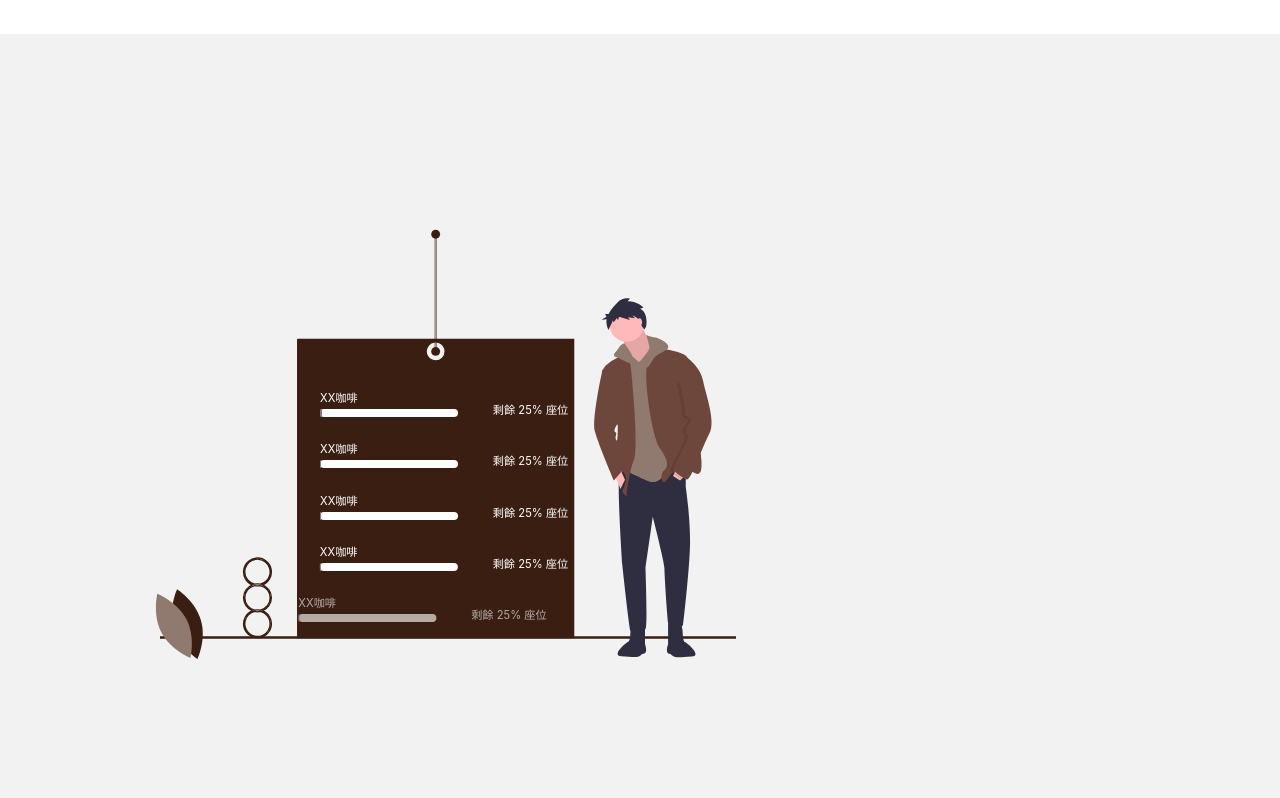
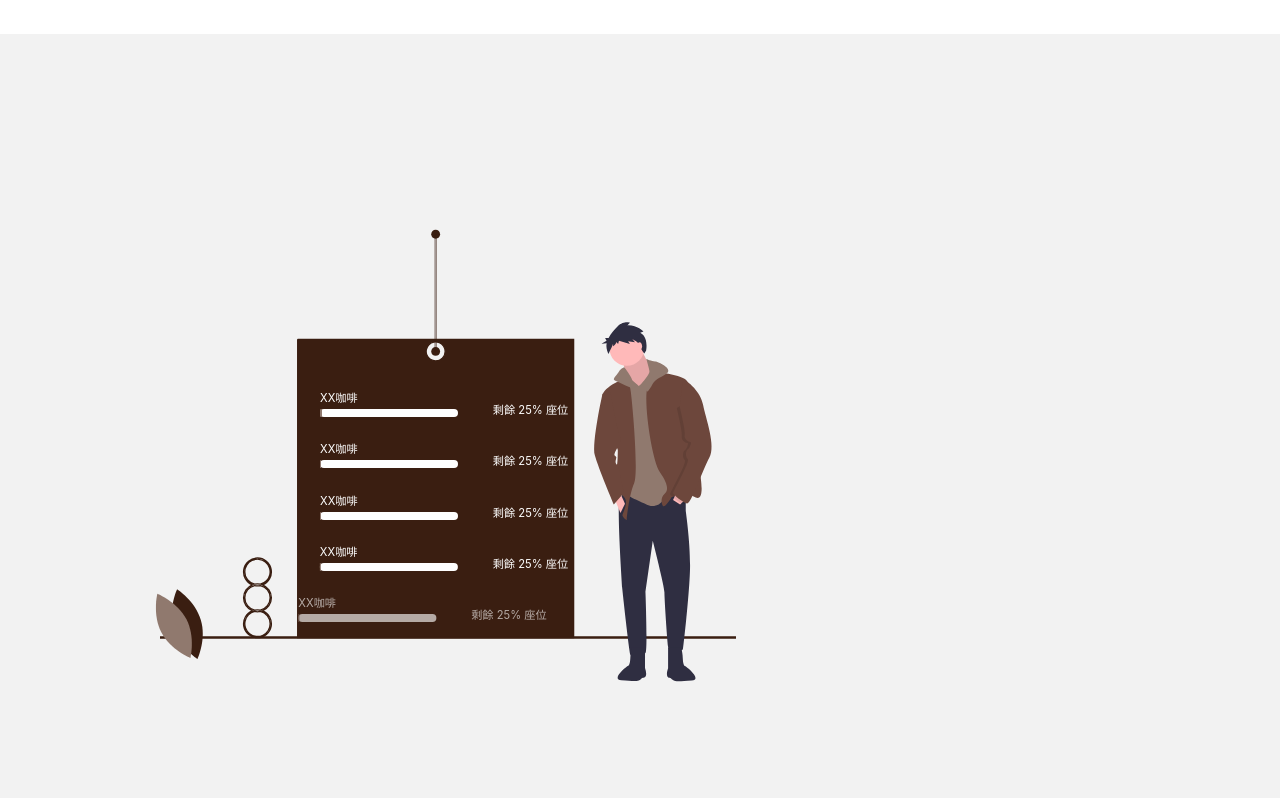
Before and after one commit to DenChenn/workfe-official, a React (Create React App) app: page / in a window 1280 px wide. Shown: the part 766-1564 px from the top of the page. Built offline with nearby package versions, Linux system fonts and the light colour scheme.

Commit message:
[main] modify some bug

```diff
--- a/src/components/billboard/index.css
+++ b/src/components/billboard/index.css
@@ -24,7 +24,7 @@
     position: absolute;
     width: 30%;
     height: 45%;
-    top: 33%;
+    top: 36vh;
     left: 87%;
 }
 
```
